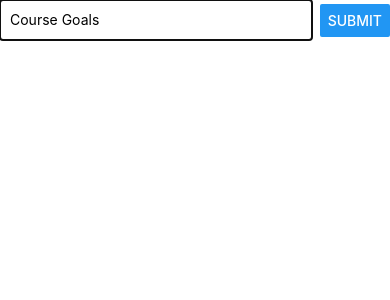
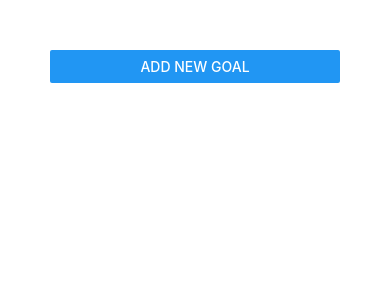
Before and after one commit to piscespieces/todo_react_native, a React Native app: screen / in a window 390 px wide. Shown: the top 300 px of the page. Built offline with nearby package versions, Linux system fonts and the light colour scheme.

Commit message:
added title to the button and passed props to the modal

```diff
--- a/App.js
+++ b/App.js
@@ -20,6 +20,7 @@ export default function App() {
   return (
     <View style={styles.container}>
       <Button
+        title="Add New Goal"
         onPress={() => setIsAddMode(true)}
       />
       <GoalInput
--- a/components/GoalInput.js
+++ b/components/GoalInput.js
@@ -9,7 +9,7 @@ const GoalInput = props => {
     }
 
     return (
-        <Modal>
+        <Modal visible={props.visible}>
             <View style={styles.inputContainer}>
                 <TextInput
                     style={styles.textInput}
```
